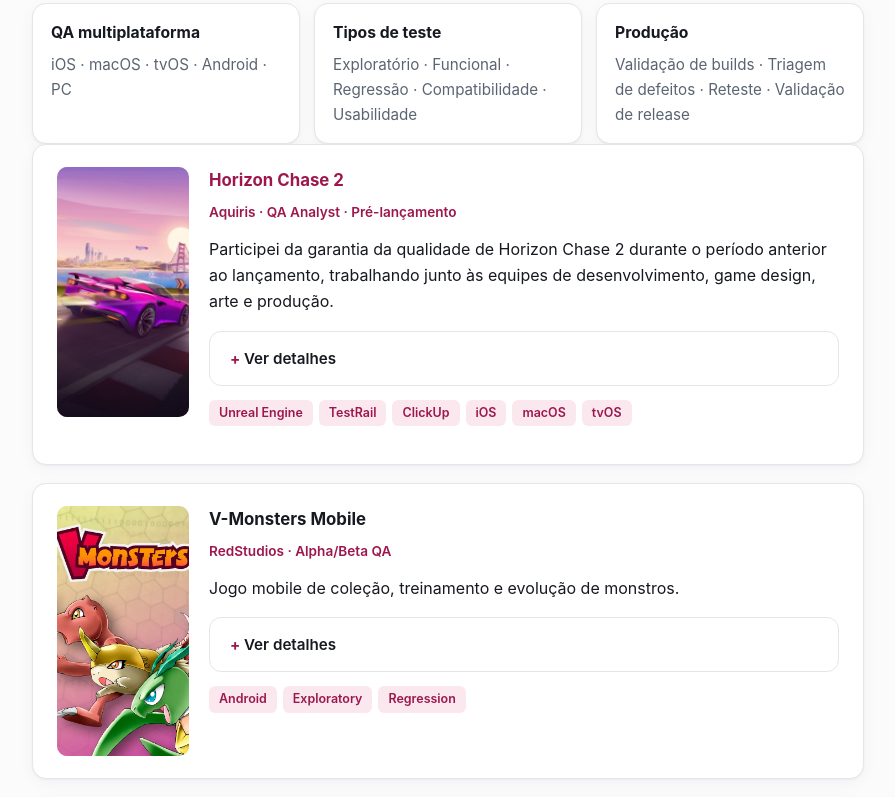
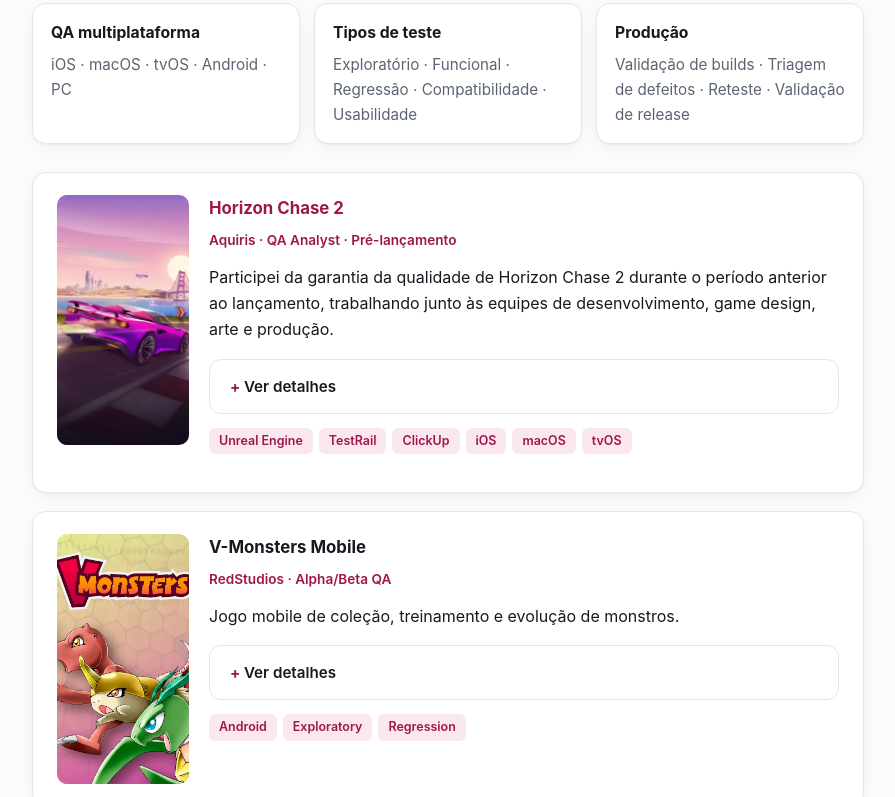
Before and after one commit to GabrielaAmbos/portfolio-qa, a plain HTML site: page docs/index.html in a window 1280 px wide. Shown: the part 4474-5271 px from the top of the page, without its empty margins (192-1087 px from the left). Drawn offline with Linux system fonts and the light colour scheme.

Commit message:
fix(game-qa): separa os pilares dos cards de jogos

```diff
--- a/docs/style.css
+++ b/docs/style.css
@@ -247,7 +247,7 @@ p:last-child { margin-bottom: 0; }
 .evidence .btn { padding: 6px 14px; font-size: .84rem; }
 
 /* Cards de jogos */
-.game-cards { display: grid; gap: 18px; }
+.game-cards { display: grid; gap: 18px; margin-top: 28px; }
 .game-card { display: grid; grid-template-columns: 132px 1fr; gap: 20px; align-items: start; }
 .game-cover { width: 100%; aspect-ratio: 2 / 3; object-fit: cover; border-radius: 10px; display: block; background: var(--surface-alt); }
 .game-card details { margin-top: 14px; }
```
